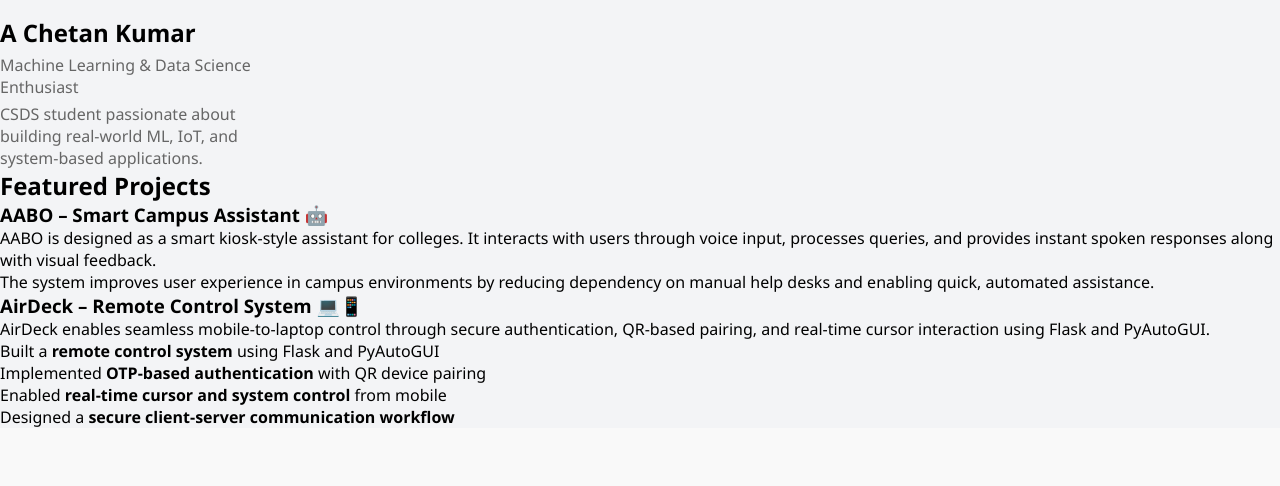
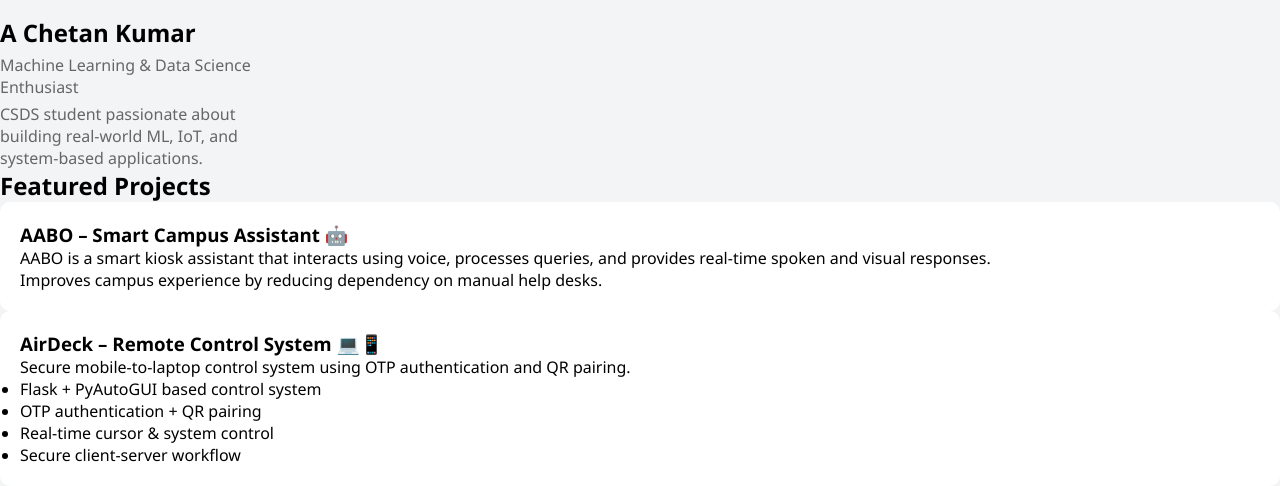
Before and after one commit to Chethu7353/portfolio-django, a Django app: page / in a window 1280 px wide. Shown: the part 1517-2003 px from the top of the page. Before the commit the page ends 1944 px from the top, so only its background shows below. Run offline with Django 5.2, Linux system fonts and the light colour scheme.

Commit message:
Update index.html

```diff
--- a/templates/index.html
+++ b/templates/index.html
@@ -10,10 +10,10 @@
 
 <body>
 
-<!-- Navbar -->
+<!-- NAVBAR -->
 <header class="navbar">
     <div class="logo">
-        <img src="{% static 'logo.png' %}" alt="logo">
+        <img src="{% static 'logo.png' %}">
     </div>
 
     <nav>
@@ -26,10 +26,10 @@
     <a href="{% static 'resume.pdf' %}" target="_blank" class="btn">Resume</a>
 </header>
 
-<!-- Main Section -->
+<!-- MAIN -->
 <section class="main">
 
-    <!-- LEFT PROFILE -->
+    <!-- LEFT -->
     <div class="left">
         <img src="{% static 'profile.jpg' %}" class="profile">
 
@@ -41,43 +41,39 @@
         </p>
     </div>
 
-    <!-- RIGHT SIDE -->
+    <!-- RIGHT -->
     <div class="right">
 
         <h1 class="title">Featured Projects</h1>
 
         <!-- AABO -->
-        <div class="feature-box">
+        <div class="card">
             <h3>AABO – Smart Campus Assistant 🤖</h3>
 
             <p>
-                AABO is designed as a smart kiosk-style assistant for colleges. It interacts with users through voice input,
-                processes queries, and provides instant spoken responses along with visual feedback.
+                AABO is a smart kiosk assistant that interacts using voice, processes queries,
+                and provides real-time spoken and visual responses.
             </p>
 
             <p>
-                The system improves user experience in campus environments by reducing dependency on manual help desks
-                and enabling quick, automated assistance.
+                Improves campus experience by reducing dependency on manual help desks.
             </p>
         </div>
 
         <!-- AirDeck -->
-        <div class="feature-box">
-
+        <div class="card">
             <h3>AirDeck – Remote Control System 💻📱</h3>
 
             <p>
-                AirDeck enables seamless mobile-to-laptop control through secure authentication, QR-based pairing,
-                and real-time cursor interaction using Flask and PyAutoGUI.
+                Secure mobile-to-laptop control system using OTP authentication and QR pairing.
             </p>
 
             <ul>
-                <li>Built a <strong>remote control system</strong> using Flask and PyAutoGUI</li>
-                <li>Implemented <strong>OTP-based authentication</strong> with QR device pairing</li>
-                <li>Enabled <strong>real-time cursor and system control</strong> from mobile</li>
-                <li>Designed a <strong>secure client-server communication workflow</strong></li>
+                <li>Flask + PyAutoGUI based control system</li>
+                <li>OTP authentication + QR pairing</li>
+                <li>Real-time cursor & system control</li>
+                <li>Secure client-server workflow</li>
             </ul>
-
         </div>
 
     </div>
```
